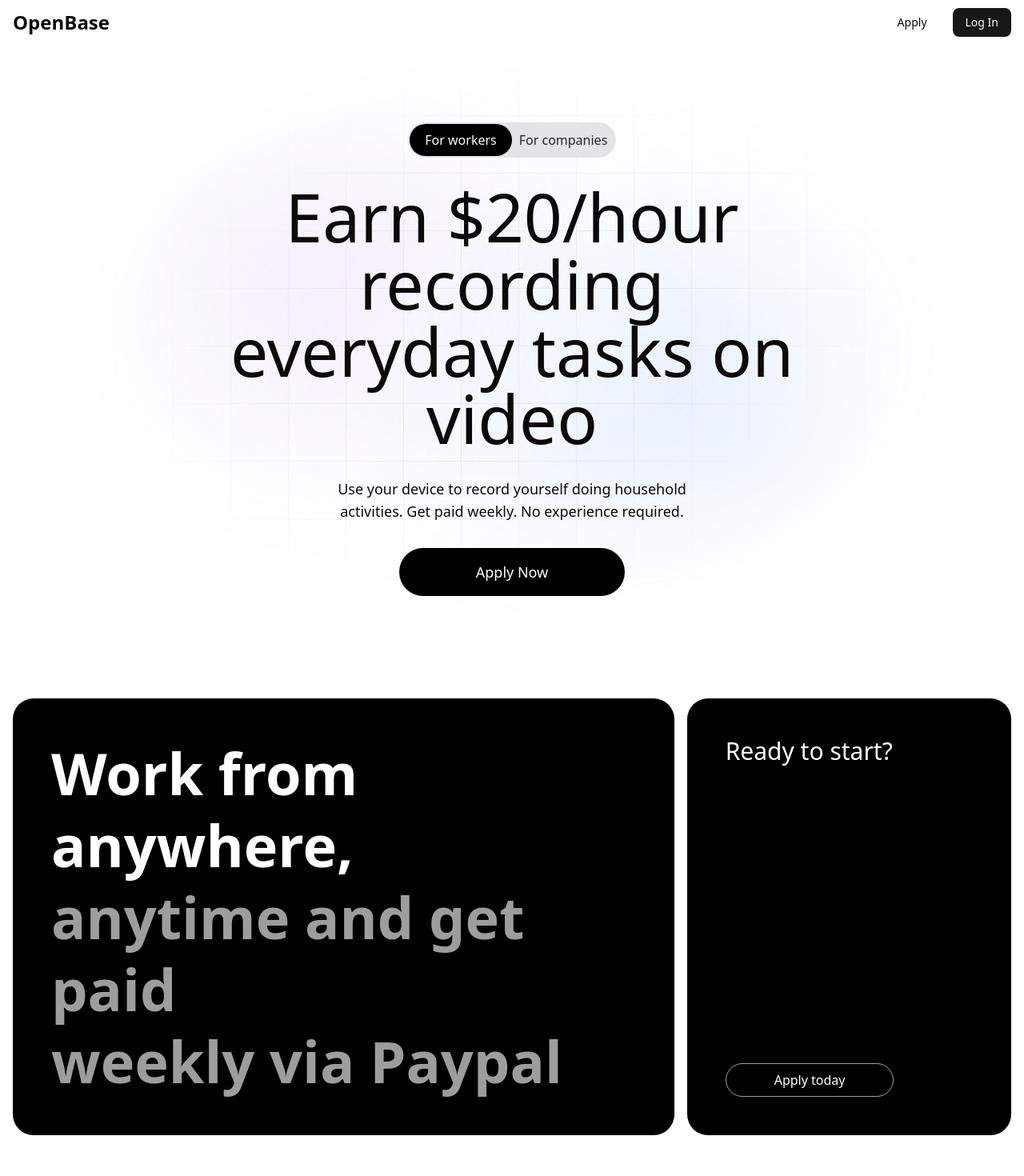
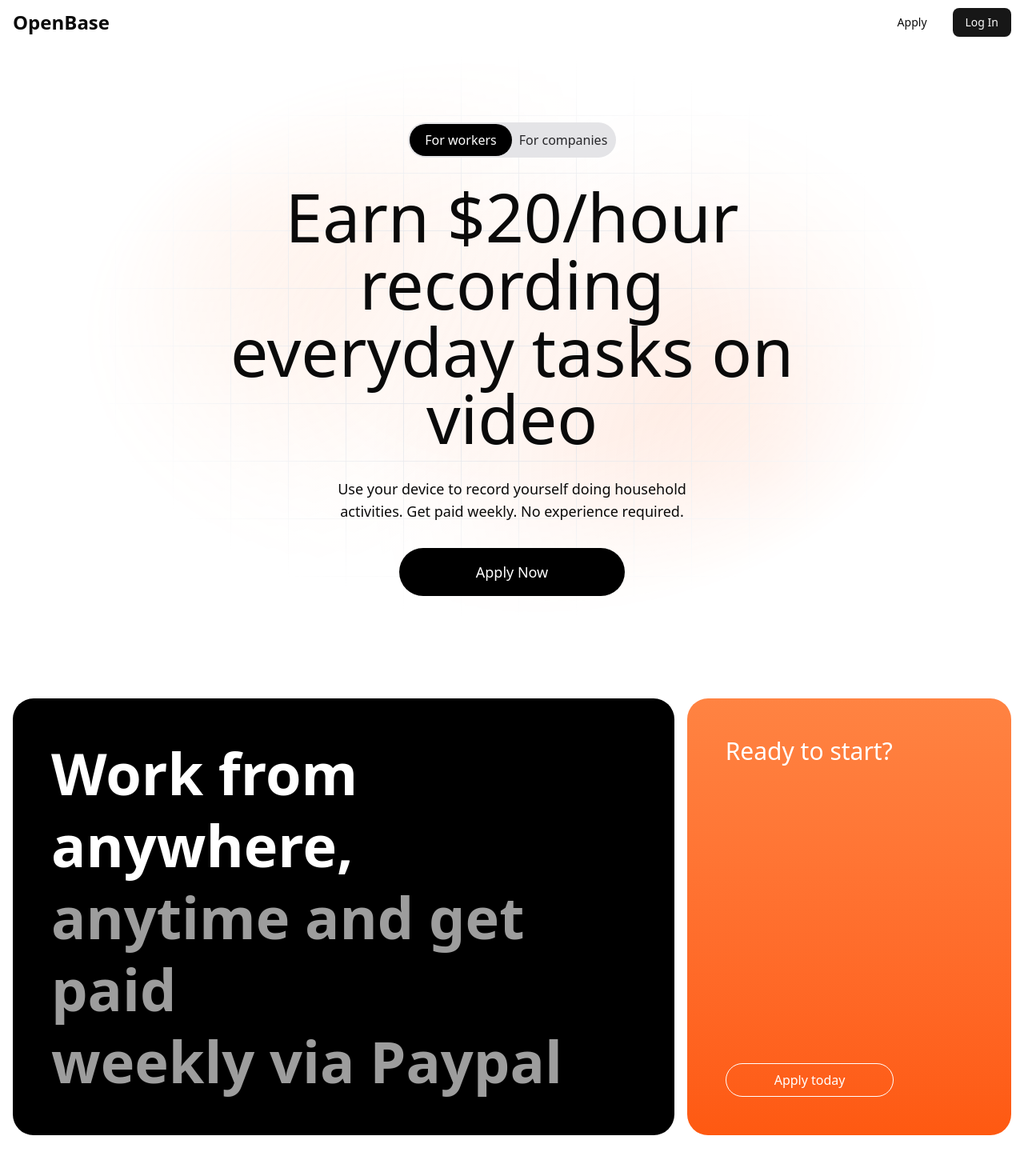
Before and after one commit to techaras/open-base, a Next.js app: page /workers in a window 1280 px wide. Shown: the top 1470 px of the page at 80% size. Built offline with nearby package versions, Linux system fonts and the light colour scheme; no server answers.

Commit message:
style: add gradient backgrounds to CTA bentos in landing features
Replace solid black backgrounds with branded gradients on call-to-action bentos - orange gradient for Workers features and purple gradient for Companies features.

```diff
--- a/components/landing/CompaniesFeatures.tsx
+++ b/components/landing/CompaniesFeatures.tsx
@@ -22,11 +22,11 @@ export function CompaniesFeatures() {
           </div>
           {/* Right small bento */}
           <div className="sm:col-span-4 min-h-50 sm:min-h-96">
-            <div className="relative overflow-hidden rounded-4xl h-full bg-black flex flex-col justify-between items-start p-8 sm:p-12">
+            <div className="relative overflow-hidden rounded-4xl h-full bg-linear-to-b from-[#553AFE] to-[#4021E1] flex flex-col justify-between items-start p-8 sm:p-12">
               <h3 className="text-white text-2xl sm:text-3xl font-medium mb-6">
                 Ready to start?
               </h3>
-              <button className="px-15 py-2 rounded-full border border-[#9d9d9d] text-white text-base font-medium hover:bg-white hover:text-black transition-colors">
+              <button className="px-15 py-2 rounded-full border border-white text-white text-base font-medium hover:bg-white hover:text-black transition-colors">
                 Request Data
               </button>
             </div>
--- a/components/landing/LandingHeroBackground.tsx
+++ b/components/landing/LandingHeroBackground.tsx
@@ -6,12 +6,12 @@ interface LandingHeroBackgroundProps {
 export function LandingHeroBackground({ children, variant }: LandingHeroBackgroundProps) {
   const gradients = {
     workers: {
-      gradient1: "rgba(139,92,246,0.15)", // purple
-      gradient2: "rgba(59,130,246,0.15)", // blue
+      gradient1: "rgba(255,131,66,0.15)", // purple
+      gradient2: "rgba(254,89,17,0.15)", // blue
     },
     companies: {
-      gradient1: "rgba(16,185,129,0.15)", // emerald/green
-      gradient2: "rgba(14,165,233,0.15)", // sky blue
+      gradient1: "rgba(85,58,254,0.15)", // emerald/green
+      gradient2: "rgba(64,33,225,0.15)", // sky blue
     },
   };
 
--- a/components/landing/WorkersFeatures.tsx
+++ b/components/landing/WorkersFeatures.tsx
@@ -23,11 +23,11 @@ export function WorkersFeatures() {
 
           {/* Right small bento */}
           <div className="sm:col-span-4 min-h-50 sm:min-h-96">
-            <div className="relative overflow-hidden rounded-4xl h-full bg-black flex flex-col justify-between items-start p-8 sm:p-12">
+            <div className="relative overflow-hidden rounded-4xl h-full bg-linear-to-b from-[#FF8342] to-[#FE5911] flex flex-col justify-between items-start p-8 sm:p-12">
               <h3 className="text-white text-2xl sm:text-3xl font-medium mb-6">
                 Ready to start?
               </h3>
-              <button className="px-15 py-2 rounded-full border border-[#9d9d9d] text-white text-base font-medium hover:bg-white hover:text-black transition-colors">
+              <button className="px-15 py-2 rounded-full border border-white text-white text-base font-medium hover:bg-white hover:text-black transition-colors">
                 Apply today
               </button>
             </div>
```
